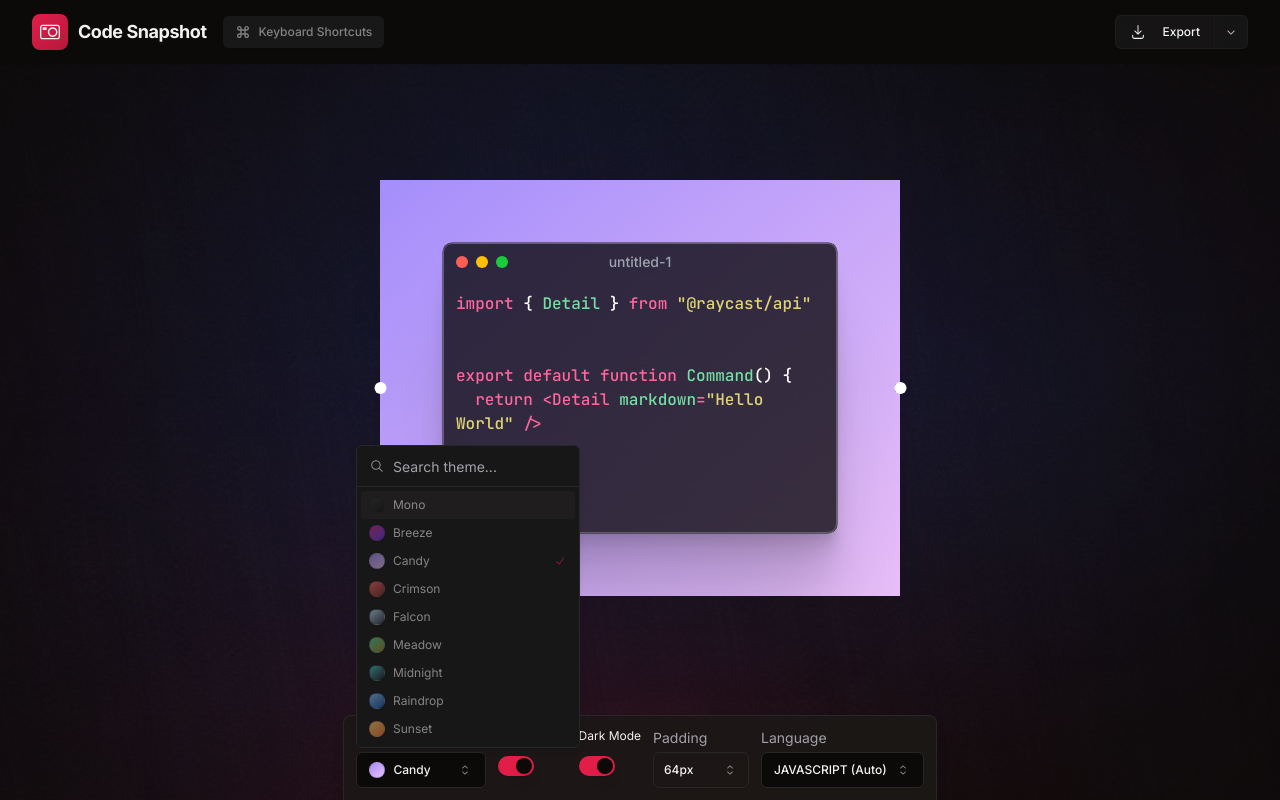
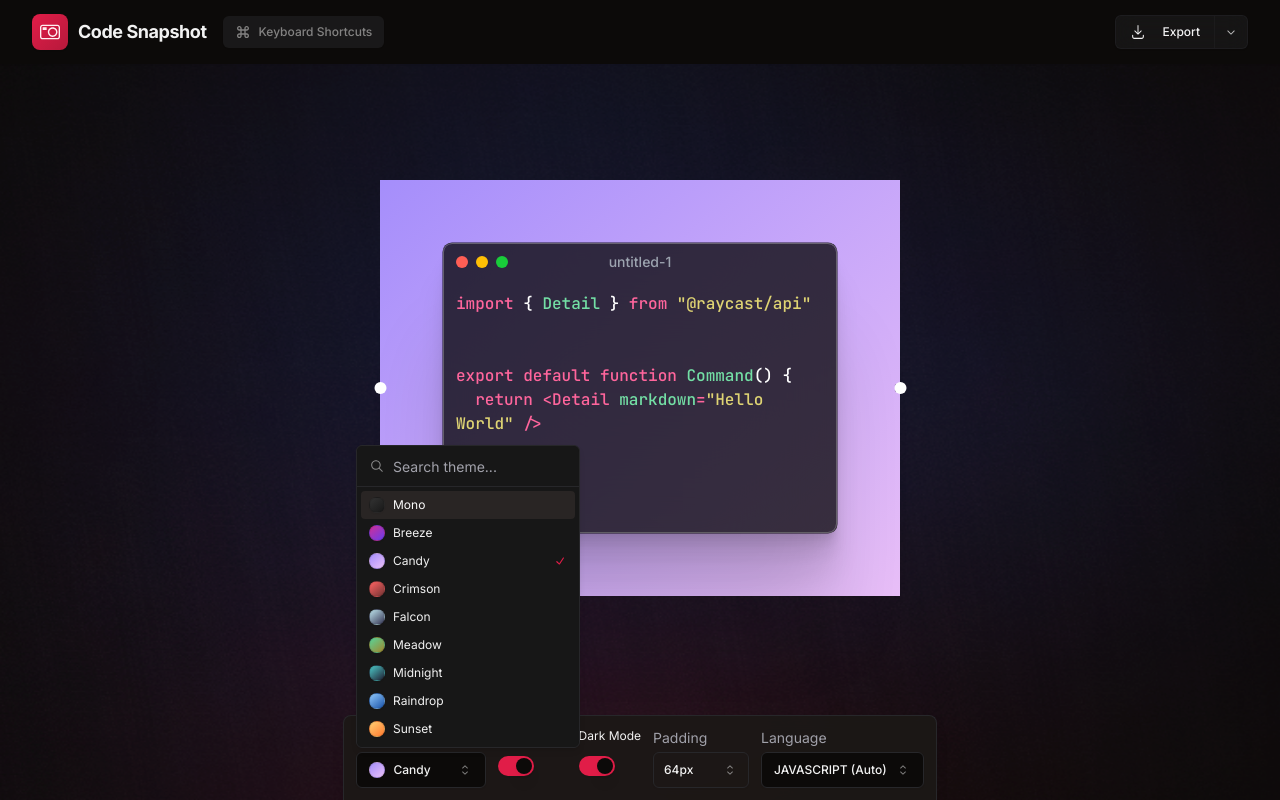
Before and after one commit to robindev2007/CodeSnapshot, a Next.js app: page / in a window 1280 px wide. Both pictures are taken after a click on the button "Candy". Built offline with nearby package versions, Linux system fonts and the light colour scheme.

Commit message:
fix: resolve cmdk pointer events and enable mouse selection on theme and language comboboxes

```diff
--- a/src/app/layout.tsx
+++ b/src/app/layout.tsx
@@ -36,7 +36,7 @@
   return (
     <html lang="en">
       <body
-        className={`${inter.className} ${jetbrainsMono.variable} min-h-screen w-full`}
+        className={`${inter.className} ${jetbrainsMono.variable} min-h-screen w-screen overflow-x-hidden`}
       >
         <Providers>
           <Toaster theme="dark" richColors position="top-right" />
--- a/src/components/controller/LanguageSelector.tsx
+++ b/src/components/controller/LanguageSelector.tsx
@@ -70,6 +70,10 @@
                     changeLanguage("Auto");
                     setOpen(false);
                   }}
+                  onClick={() => {
+                    changeLanguage("Auto");
+                    setOpen(false);
+                  }}
                   className="flex cursor-pointer items-center justify-between py-1.5 text-xs"
                 >
                   <span>{autoLabel}</span>
@@ -85,6 +89,10 @@
                       key={key}
                       value={`${lang.name} ${key}`}
                       onSelect={() => {
+                        changeLanguage(lang.name);
+                        setOpen(false);
+                      }}
+                      onClick={() => {
                         changeLanguage(lang.name);
                         setOpen(false);
                       }}
--- a/src/components/controller/ThemeSelector.tsx
+++ b/src/components/controller/ThemeSelector.tsx
@@ -75,6 +75,10 @@
                         setEditorTheme(themeKey);
                         setOpen(false);
                       }}
+                      onClick={() => {
+                        setEditorTheme(themeKey);
+                        setOpen(false);
+                      }}
                       className="flex cursor-pointer items-center justify-between py-1.5 text-xs"
                     >
                       <div className="flex items-center gap-2">
--- a/src/components/ui/command.tsx
+++ b/src/components/ui/command.tsx
@@ -117,7 +117,7 @@
   <CommandPrimitive.Item
     ref={ref}
     className={cn(
-      "relative flex cursor-default select-none items-center rounded-sm px-2 py-1.5 text-sm outline-none aria-selected:bg-accent aria-selected:text-accent-foreground data-[disabled]:pointer-events-none data-[disabled]:opacity-50",
+      "relative flex cursor-pointer select-none items-center rounded-sm px-2 py-1.5 text-sm outline-none aria-selected:bg-accent aria-selected:text-accent-foreground data-[disabled=true]:pointer-events-none data-[disabled=true]:opacity-50",
       className,
     )}
     {...props}
```
